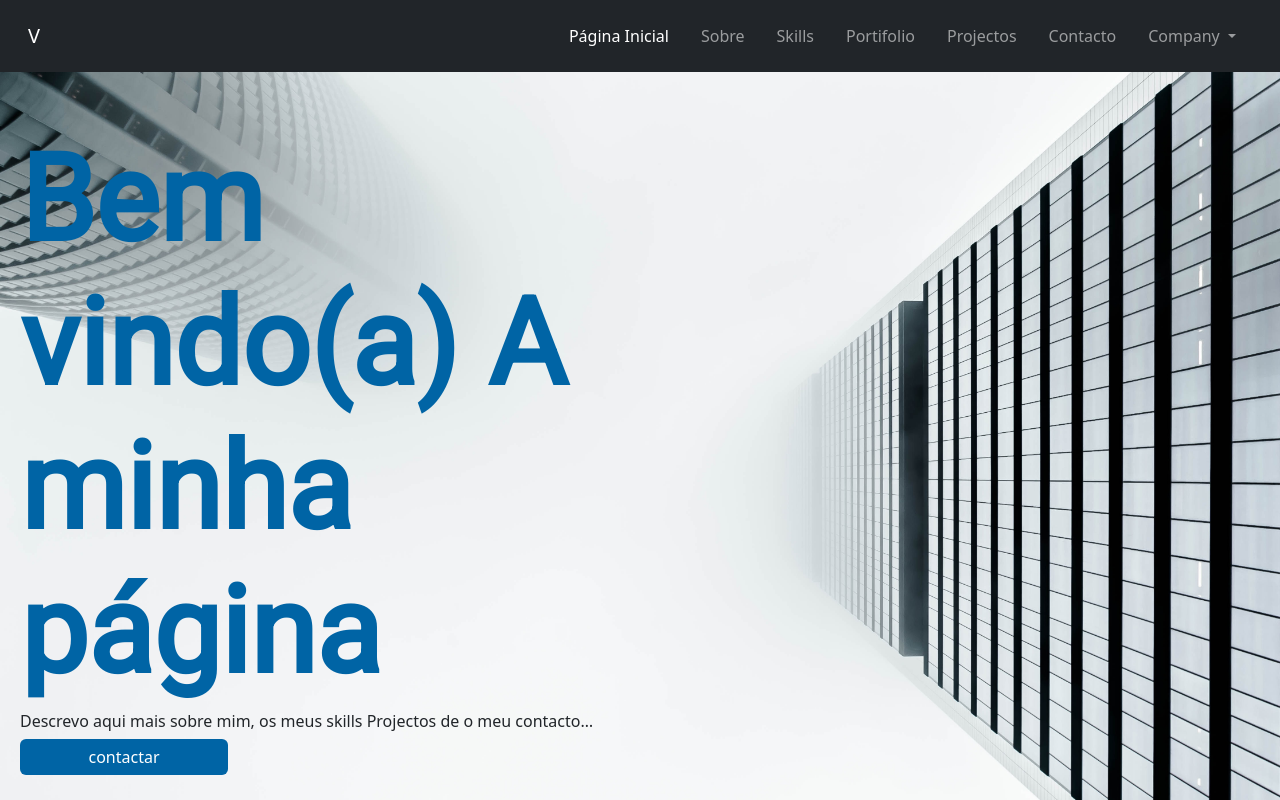
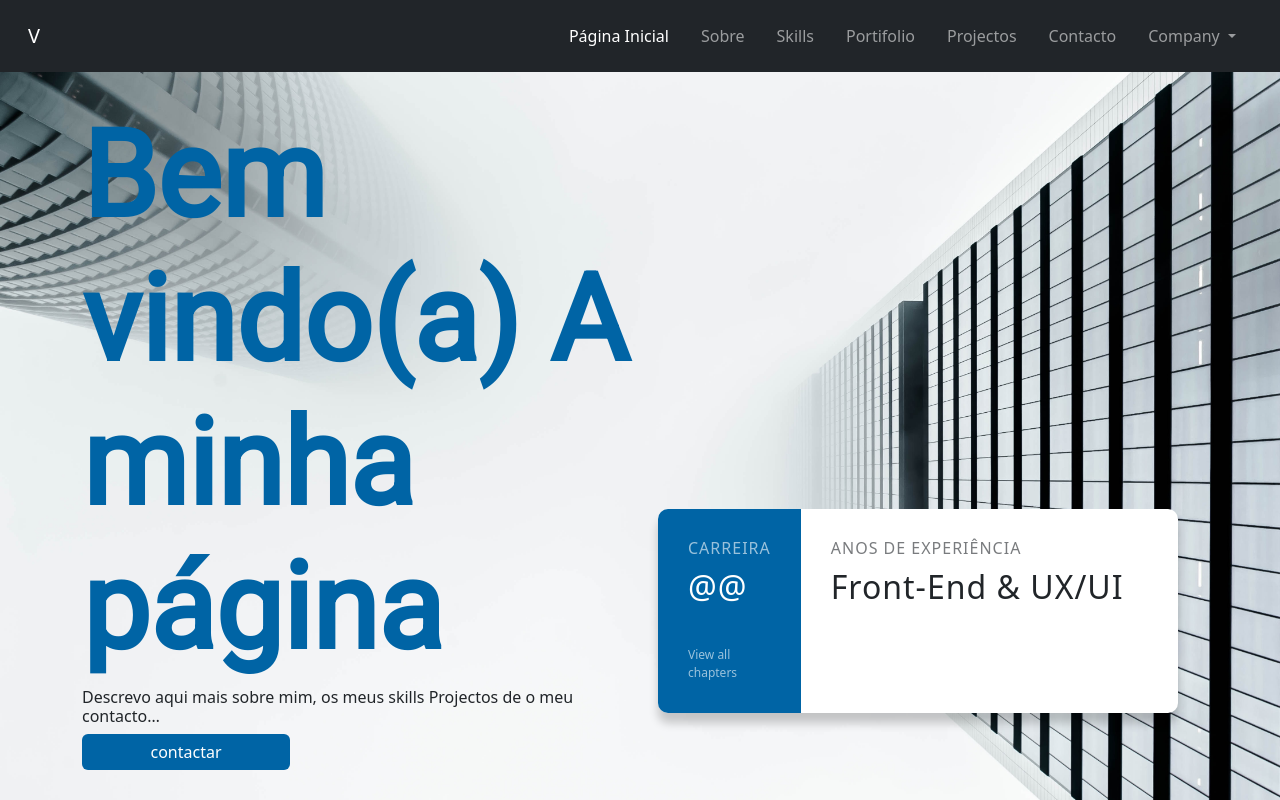
Before and after one commit to vianodinapoli/myportfolio, a plain HTML site: page index.html in a window 1280 px wide. Drawn offline with nearby package versions, Linux system fonts and the light colour scheme.

Commit message:
Ajustes a homePage

```diff
--- a/index.html
+++ b/index.html
@@ -79,7 +79,7 @@
           </div>
         </div>
       </nav>
-
+<div class="container">
       <div class="content cleft">
         <h1>Bem vindo(a) A minha página</h1>
 
@@ -90,6 +90,24 @@
 
         <button class="btn btn-primary" type="button">contactar</button>
       </div>
+
+<div class="cright">
+<div class="course">
+		<div class="course-preview">
+			<h6>Carreira</h6>
+			<h2>@@</h2>
+			<a href="#">View all chapters <i class="fas fa-chevron-right"></i></a>
+		</div>
+		<div class="course-info">
+
+			<h6> anos de experiência</h6>
+			<h2>Front-End & UX/UI</h2>
+		</div>
+	</div>
+
+</div>
+
+</div>
     </section>
   </body>
 
--- a/style.scss
+++ b/style.scss
@@ -13,13 +13,13 @@ $primaria: #0064A5;
 }
 
 .cleft{
-    width: 50%;
-    margin: 20px;
+    width: 60%;
+    margin-top: 1.5rem;
 
 
     h1{
         font-size: 7.5rem;
-        margin-top: 3.5rem;
+        margin-top: 0.5rem;
         font-family: 'Roboto', sans-serif;
         font-weight:950;
         color: $primaria;
@@ -34,7 +34,62 @@ $primaria: #0064A5;
         width: 13rem;
         background-color: $primaria;
         border: none;
+        position: static;
     }
 
 
 }
+
+.container{
+    display: flex;
+    align-items: center;
+}
+
+
+
+
+.course {
+	background-color: #fff;
+	border-radius: 10px;
+	box-shadow: 0 10px 10px rgba(0, 0, 0, 0.2);
+	display: flex;
+	max-width: 100%;
+	margin: 20px;
+	overflow: hidden;
+	width: 520px;
+    margin-top: 25rem;
+}
+
+.course h6 {
+	opacity: 0.6;
+	margin: 0;
+	letter-spacing: 1px;
+	text-transform: uppercase;
+}
+
+.course h2 {
+	letter-spacing: 1px;
+	margin: 10px 0;
+}
+
+.course-preview {
+	background-color: $primaria;
+	color: #fff;
+	padding: 30px;
+	max-width: 175px;
+}
+
+.course-preview a {
+	color: #fff;
+	display: inline-block;
+	font-size: 12px;
+	opacity: 0.6;
+	margin-top: 30px;
+	text-decoration: none;
+}
+
+.course-info {
+	padding: 30px;
+	position: relative;
+	width: 100%;
+}
```
Also changed, not shown: style.css, 1 other file.
